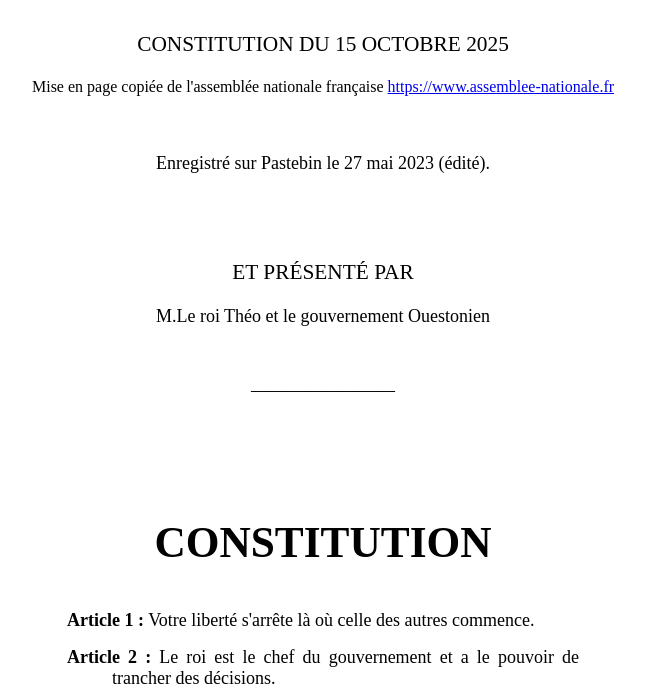
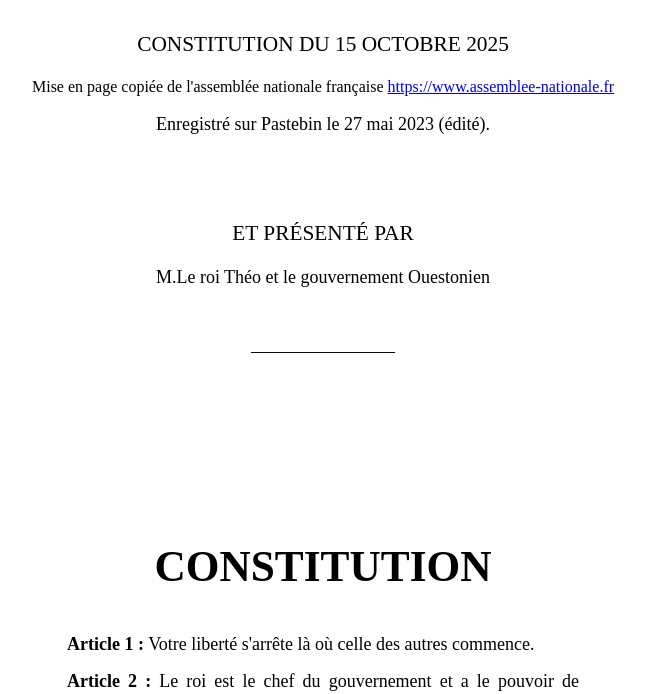
Before and after one commit to moony404/Ouestonie, a plain HTML site: page index.html in a window 1280 px wide. Shown: the part 593-1287 px from the top of the page, without its empty margins (317-962 px from the left). Drawn offline with Linux system fonts and the light colour scheme.

Commit message:
finished

```diff
--- a/index.html
+++ b/index.html
@@ -28,9 +28,6 @@
                 target="_blank">https://www.assemblee-nationale.fr</a>
         </p>
         <p>
-            <span style="font-size:8pt; letter-spacing:1.25pt">&nbsp;</span>
-        </p>
-        <p>
             Enregistré sur Pastebin le 27 mai 2023 (édité).
         </p>
         <p class="p_presente">
@@ -44,19 +41,9 @@
         </p>
     </div>
     <div class="div_constitution">
-        <!-- <p class="assnatAN2GRANDI">
-            <span>I. <span style="width:3.33pt; font:7pt 'Times New Roman'; display:inline-block">&nbsp;
-                </span></span><a id="_Toc160693518"></a><a id="_Toc136537292"></a><a id="_Toc256000001">Code à propos de
-                la responsabilité des différents ministres</a>
-        </p> -->
-        <!-- <p class="p_article">
-            <span class="article">Article 1ssssssssssss0 :</span>
-            Les personnes qui rejoignent pour la première fois l'Ouestonie...
-        </p> -->
         <p class="p_titre">
             CONSTITUTION
         </p>
-
         <p class="p_article">
             <span class="article">Article 1 :</span>
             Votre liberté s'arrête là où celle des autres commence.
@@ -120,9 +107,7 @@
             la Constitution.<br>
             Pour déposer le rejet, cela se passe dans le salon Discord #❗-suggestions.
         </p>
-
         <p class="p_titre">Code de loi à propos de la responsabilité des différents ministres :</p>
-
         <p class="p_article">
             <span class="article">Article 1 :</span>
             Le ministre de la culture/travaux publics peut :<br>
@@ -139,9 +124,7 @@
             - Régir tout accès.<br>
             - Gérer les entrées et les sorties.
         </p>
-
         <p class="p_titre">Code de loi à propos de la construction :</p>
-
         <p class="p_article">
             <span class="article">Article 1 :</span>
             Il faut un permis de construire pour construire quoi que ce soit sur un terrain dont vous êtes propriétaire.
--- a/style.css
+++ b/style.css
@@ -75,6 +75,7 @@ h1 {
 
 /* Titres de sections */
 .p_titre {
+    margin-top: 80pt; /* Pas d'espace au-dessus */;
     text-align: center; /* Centre le texte */
     font-weight: 900; /* Texte très gras */
     font-size: 32.5pt; /* Grande taille de police */
```
